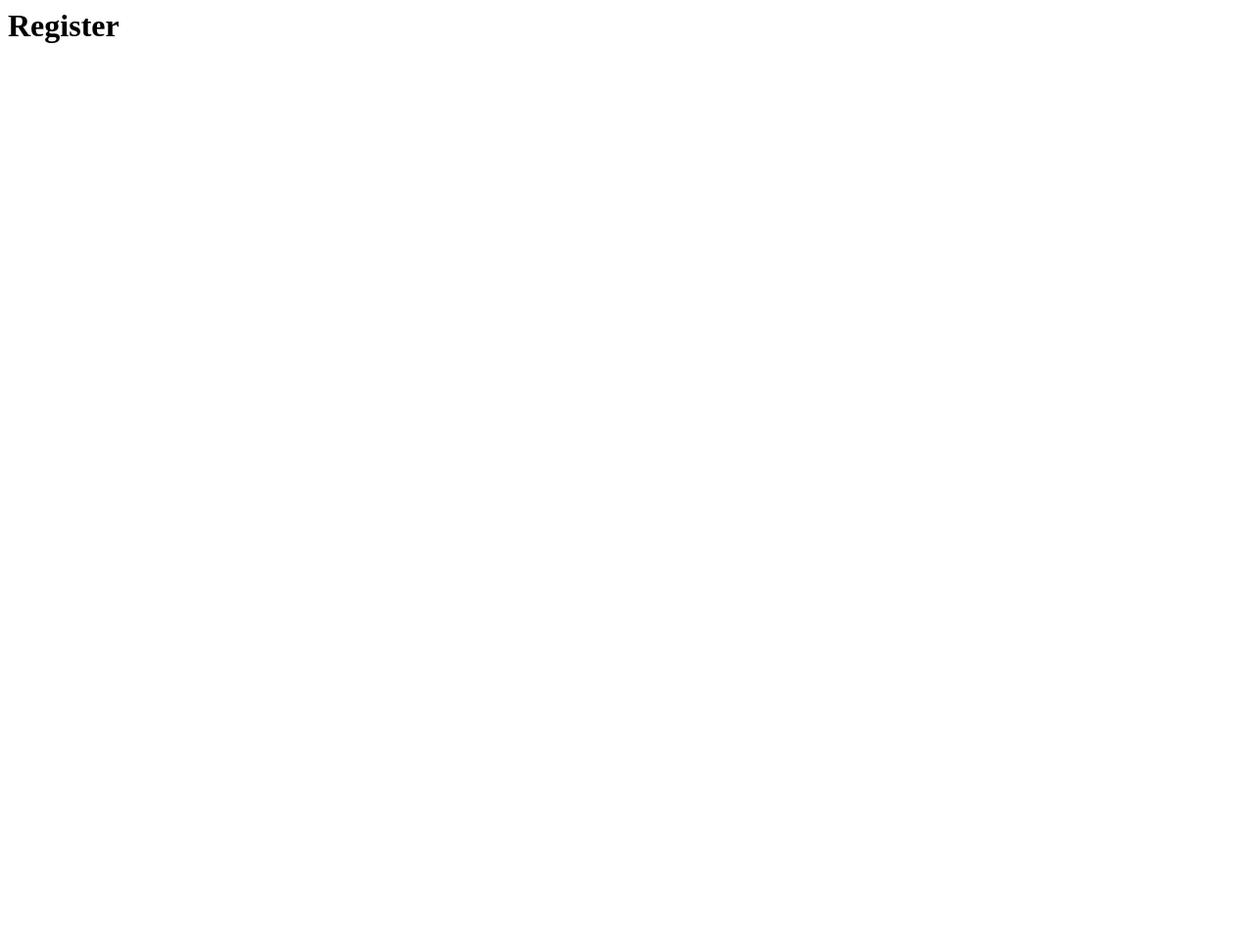
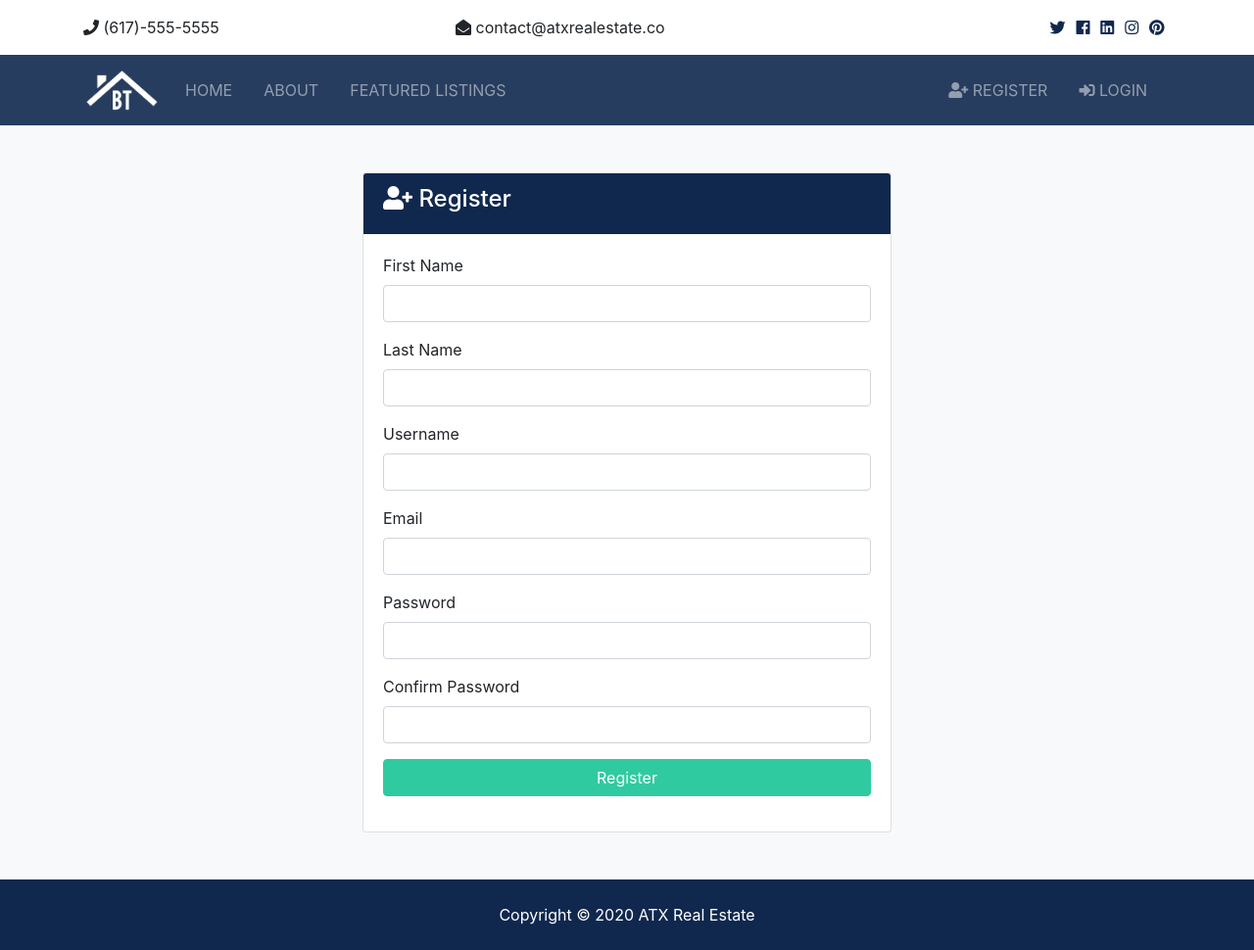
Before and after one commit to SIeep/atx_estate_project, a Django app: page /accounts/register in a window 1280 px wide. Before the commit the page is almost empty. Shown: the whole page at 98% size. Before the commit the page ends 44 px from the top, so only its background shows below. Run offline with Django 3.2, Linux system fonts and the light colour scheme; some libraries are stand-ins or nearby versions.

Commit message:
add post methods to register and login templates

```diff
--- a/accounts/views.py
+++ b/accounts/views.py
@@ -1,10 +1,18 @@
-from django.shortcuts import render
+from django.shortcuts import render, redirect
 
 def register(request):
-    return render(request, 'accounts/register.html')
+    if request.method == 'POST':
+        # Reigster User
+        pass
+    else:
+        return render(request, 'accounts/register.html')
 
 def login(request):
-    return render(request, 'accounts/login.html')
+    if request.method == 'POST':
+        # Login User
+        pass
+    else:
+        return render(request, 'accounts/login.html')
 
 def logout(request):
     return render(request, 'index')
--- a/templates/accounts/register.html
+++ b/templates/accounts/register.html
@@ -1 +1,48 @@
-<h1>Register</h1>
+{% extends 'base.html' %}
+
+{% block content %}
+<section id="register" class="bg-light py-5">
+    <div class="container">
+      <div class="row">
+        <div class="col-md-6 mx-auto">
+          <div class="card">
+            <div class="card-header bg-primary text-white">
+              <h4>
+                <i class="fas fa-user-plus"></i> Register</h4>
+            </div>
+            <div class="card-body">
+                <form action="{% url 'register' %}"" method="POST">
+                    {% csrf_token %}
+                  <div class="form-group">
+                  <label for="first_name">First Name</label>
+                  <input type="text" name="first_name" class="form-control" required>
+                </div>
+                <div class="form-group">
+                  <label for="last_name">Last Name</label>
+                  <input type="text" name="last_name" class="form-control" required>
+                </div>
+                <div class="form-group">
+                  <label for="username">Username</label>
+                  <input type="text" name="username" class="form-control" required>
+                </div>
+                <div class="form-group">
+                  <label for="email">Email</label>
+                  <input type="email" name="email" class="form-control" required>
+                </div>
+                <div class="form-group">
+                  <label for="password2">Password</label>
+                  <input type="password" name="password" class="form-control" required>
+                </div>
+                <div class="form-group">
+                  <label for="password">Confirm Password</label>
+                  <input type="password" name="password2" class="form-control" required>
+                </div>
+                <input type="submit" value="Register" class="btn btn-secondary btn-block">
+              </form>
+            </div>
+          </div>
+        </div>
+      </div>
+    </div>
+  </section>
+  {% endblock %}
--- a/templates/partials/_navbar.html
+++ b/templates/partials/_navbar.html
@@ -40,11 +40,23 @@
         </ul>
 
         <ul class="navbar-nav ml-auto">
-        <li class="nav-item mr-3">
+        <li class="nav-item mr-3"
+        {% if 'register' in request.path %}
+            class="nav-item active mr-3"
+        {% else %}
+            class="nav-item mr-3"
+        {% endif %}
+        >
             <a class="nav-link" href="{% url 'register' %}">
             <i class="fas fa-user-plus"></i> Register</a>
         </li>
-        <li class="nav-item mr-3">
+        <li class="nav-item mr-3"
+        {% if 'login' in request.path %}
+            class="nav-item active mr-3"
+        {% else %}
+            class="nav-item mr-3"
+        {% endif %}
+        >
             <a class="nav-link" href="{% url 'login' %}">
             <i class="fas fa-sign-in-alt"></i>
 
```
Also changed, not shown: templates/accounts/login.html (+34 -1 lines).
